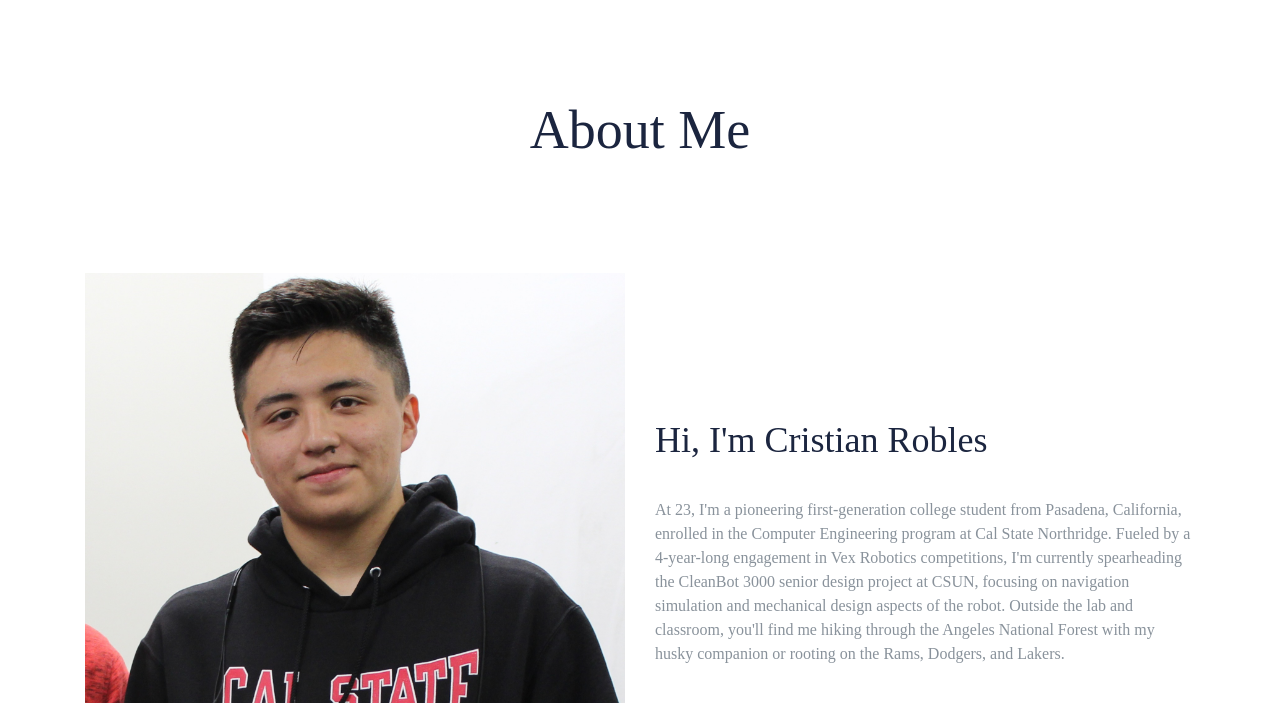
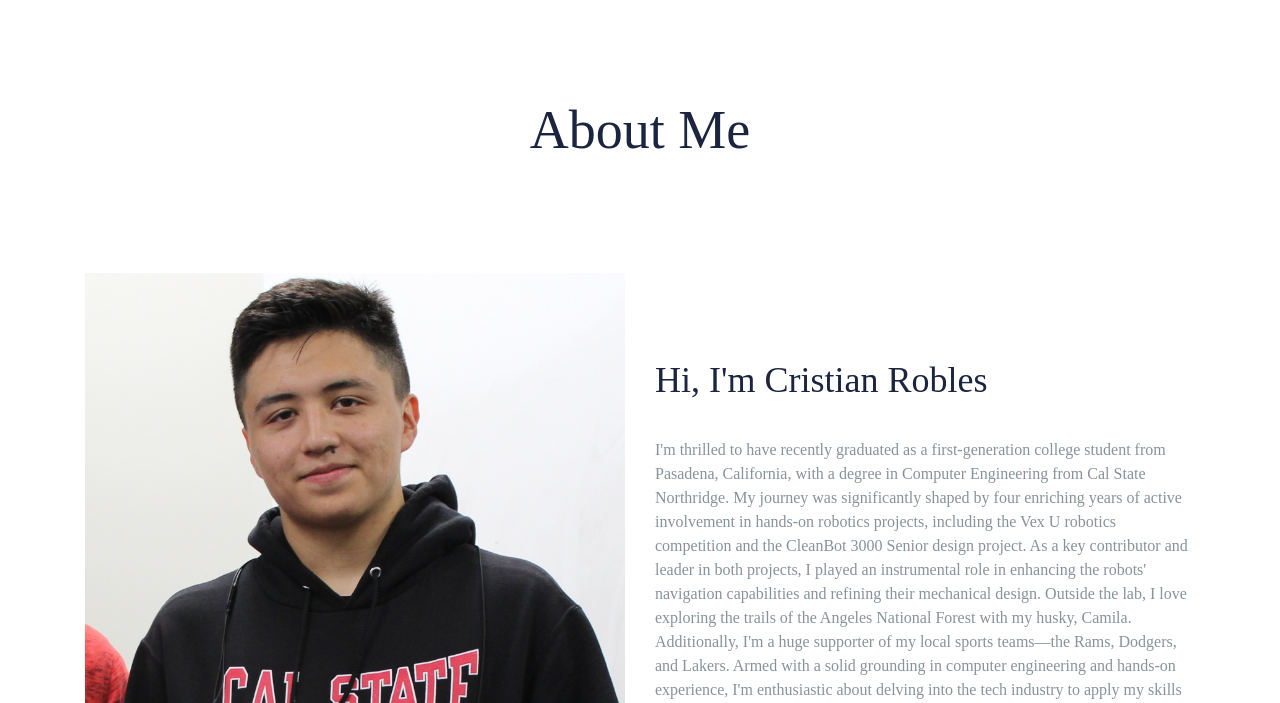
Before and after one commit to Robles-C/robles-c.github.io, a plain HTML site: page index.html in a window 1280 px wide. Shown: the part 97-800 px from the top of the page. Drawn offline with Linux system fonts and the light colour scheme; a script that the page names is missing; a web font is replaced by a local one.

Commit message:
updated bio

```diff
--- a/index.html
+++ b/index.html
@@ -105,13 +105,7 @@
 				<div class="col-lg-6">
 					<div class="section-info">
 						<h2 class="page-inner-title">Hi, I'm Cristian Robles</h2>
-						<p>At 23, I'm a pioneering first-generation college student from Pasadena,
-                            California, enrolled in the Computer Engineering program at Cal State
-                            Northridge. Fueled by a 4-year-long engagement in Vex Robotics competitions,
-                             I'm currently spearheading the CleanBot 3000 senior design project at CSUN,
-                             focusing on navigation simulation and mechanical design aspects of the robot. Outside
-                             the lab and classroom, you'll find me hiking through the Angeles
-                             National Forest with my husky companion or rooting on the Rams, Dodgers, and Lakers.</p>
+						<p>I'm thrilled to have recently graduated as a first-generation college student from Pasadena, California, with a degree in Computer Engineering from Cal State Northridge. My journey was significantly shaped by four enriching years of active involvement in hands-on robotics projects, including the Vex U robotics competition and the CleanBot 3000 Senior design project. As a key contributor and leader in both projects, I played an instrumental role in enhancing the robots' navigation capabilities and refining their mechanical design. Outside the lab, I love exploring the trails of the Angeles National Forest with my husky, Camila. Additionally, I'm a huge supporter of my local sports teams—the Rams, Dodgers, and Lakers. Armed with a solid grounding in computer engineering and hands-on experience, I'm enthusiastic about delving into the tech industry to apply my skills and passion.</p>
 					</div>
 				</div>
 			</div>
```
